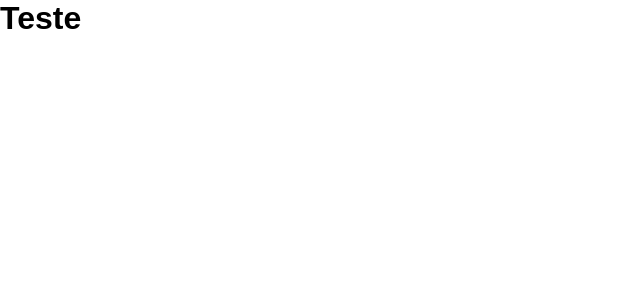
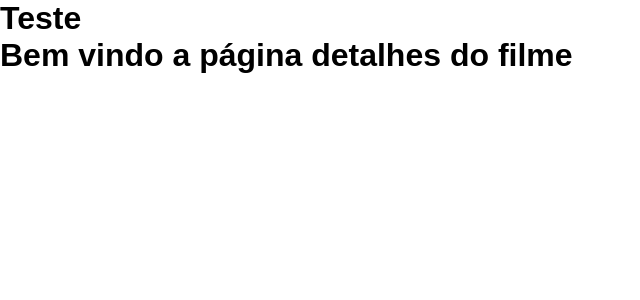
Before and after one commit to ricardokondo/filmProject, a React (Create React App) app in the folder film/: page /film/1 in a window 1280 px wide. Shown: the top 300 px of the page, without its empty margins (0-640 px from the left). Built offline with nearby package versions, Linux system fonts and the light colour scheme.

Commit message:
Criando projeto

```diff
--- a/film/src/App.js
+++ b/film/src/App.js
@@ -1,8 +1,11 @@
+import RoutesApp from "./routes";
+
 function App() {
   return (
     <div className="App">
       <header>
         <h1>Teste</h1>
+        <RoutesApp />
       </header>
     </div>
   );
--- /dev/null
+++ b/film/src/routes.js
@@ -0,0 +1,17 @@
+import { BrowserRouter, Routes, Route } from "react-router-dom";
+
+import Home from "./pages/Home";
+import Film from "./pages/Film";
+
+function RoutesApp() {
+  return (
+    <BrowserRouter>
+      <Routes>
+        <Route path="/" element={<Home />} />
+        <Route path="/film/:id" element={<Film />} />
+      </Routes>
+    </BrowserRouter>
+  );
+}
+
+export default RoutesApp;
```
